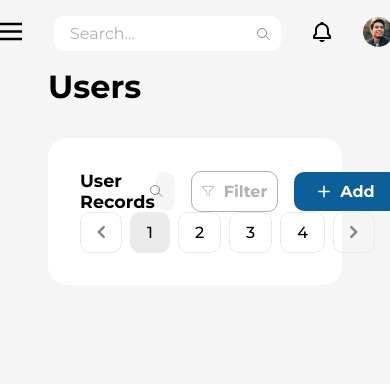
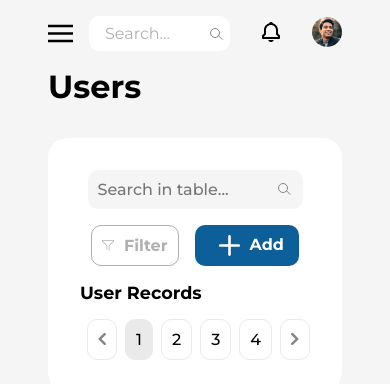
Before and after one commit to m26unkwn/dash-board, a React (Create React App) app: page /users in a window 390 px wide. Shown: the top 384 px of the page. Built offline with nearby package versions, Linux system fonts and the light colour scheme; no server answers; sample sign-in values are in the browser's storage.

Commit message:
responsive : error page responsive

```diff
--- a/src/components/SidebarNav/sidebarNav.css
+++ b/src/components/SidebarNav/sidebarNav.css
@@ -1,11 +1,7 @@
 .sidebar-content-wrapper {
   padding: 3rem 2rem;
+  height: 100%;
 
-  width: 15rem;
-  height: 95vh;
-  position: fixed;
-  border-radius: 1.8rem;
-  background: var(--PRIMARY-COLOR);
   display: flex;
   flex-direction: column;
 }
--- a/src/screens/error/error.css
+++ b/src/screens/error/error.css
@@ -23,3 +23,24 @@
   width: fit-content;
   margin: 0;
 }
+
+@media (max-width: 780px) {
+  .route-error-container {
+    margin-right: 12rem;
+    width: 100%;
+    margin-left: 0;
+  }
+  .route-error-wrapper > h1 {
+    font-size: 5rem;
+  }
+
+  .route-error-wrapper > h3 {
+    font-size: 2rem;
+  }
+  .route-error-wrapper > a > button {
+    width: 8rem;
+    width: fit-content;
+    font-size: 1rem;
+    margin: 0;
+  }
+}
--- a/src/screens/header/Header.jsx
+++ b/src/screens/header/Header.jsx
@@ -1,8 +1,22 @@
+import { useState } from "react";
 import { NavLink, useLocation } from "react-router-dom";
 import { Avatar, NotificationIcon, searchIcon, MenuIcon } from "../../assets";
+import { SidebarNav } from "../../components";
 import "./header.css";
 
 export const Header = () => {
+  const [sidebarOpen, setSidebarOpen] = useState(false);
+
+  const openSidebarHandler = () => {
+    setSidebarOpen(true);
+  };
+
+  const hideSidebarHandler = (e) => {
+    if (e.target.classList.contains("sidebar-backdrop")) {
+      setSidebarOpen(false);
+    }
+  };
+
   const { pathname } = useLocation();
   const headerTitle = () => {
     if (pathname === "/setting") {
@@ -27,10 +41,11 @@ export const Header = () => {
       <div className='header-title'>
         <h1>{headerTitle()}</h1>
       </div>
-      <div className='header-nav'>
-        <button className='header-menu'>
+      <div className='header-nav-container'>
+        <button className='header-menu' onClick={openSidebarHandler}>
           <img src={MenuIcon} alt='menu' />
         </button>
+        <div className='header-nav'>
           <div className='header-search'>
             <input type='text' placeholder='Search...' />
             <button>
@@ -49,5 +64,13 @@ export const Header = () => {
           </div>
         </div>
       </div>
+      {sidebarOpen && (
+        <div className='sidebar-backdrop' onClick={hideSidebarHandler}>
+          <div className='sidebar-mobile-container'>
+            <SidebarNav />
+          </div>
+        </div>
+      )}
+    </div>
   );
 };
--- a/src/screens/header/header.css
+++ b/src/screens/header/header.css
@@ -26,6 +26,7 @@
   padding: 8px 1rem;
   font-size: 1rem;
   font-weight: 500;
+  width: 100%;
 
   border: none;
   outline: none;
@@ -52,6 +53,34 @@
   border-radius: 50%;
   cursor: pointer;
 }
+.header-menu {
+  display: none;
+}
+
+.sidebar-backdrop {
+  display: none;
+  position: fixed;
+  top: 0;
+  left: 0;
+  width: 100%;
+  height: 100%;
+  background: rgba(0, 0, 0, 0.5);
+  z-index: 5;
+}
+
+.sidebar-mobile-container {
+  display: none;
+  width: 15rem;
+  height: 100vh;
+  background: var(--PRIMARY-COLOR);
+}
+
+.header-nav-container {
+  display: flex;
+  justify-content: space-between;
+  align-items: center;
+  gap: 1rem;
+}
 
 @media (max-width: 780px) {
   .header-container {
@@ -64,4 +93,17 @@
     margin-top: 1rem;
     font-size: 16px;
   }
+  .sidebar-backdrop,
+  .sidebar-mobile-container {
+    display: block;
+  }
+
+  .header-menu {
+    display: flex;
+    align-items: center;
+  }
+
+  .header-nav-container {
+    width: 100%;
+  }
 }
--- a/src/screens/setting/setting.css
+++ b/src/screens/setting/setting.css
@@ -165,3 +165,14 @@
     width: 25rem;
   }
 }
+
+@media (max-width: 780px) {
+  .profile-info-container {
+    display: flex;
+    flex-direction: column;
+    gap: 1rem;
+  }
+  .profile-form {
+    margin: auto;
+  }
+}
--- a/src/screens/sidebar/Sidebar.jsx
+++ b/src/screens/sidebar/Sidebar.jsx
@@ -1,11 +1,8 @@
 import "./sidebar.css";
-import { NavLink } from "react-router-dom";
-import { navItems } from "../../data";
-import { useAuth } from "../../store/provider/auth-provider";
+
 import { SidebarNav } from "../../components";
 
 export const Sidebar = () => {
-  const { logoutUser } = useAuth();
   return (
     <div className='sidebar-container'>
       <SidebarNav />
--- a/src/screens/sidebar/sidebar.css
+++ b/src/screens/sidebar/sidebar.css
@@ -1,5 +1,10 @@
 .sidebar-container {
   grid-area: sidebar;
+  position: fixed;
+  width: 15rem;
+  height: 95vh;
+  border-radius: 1.8rem;
+  background: var(--PRIMARY-COLOR);
 }
 
 @media (max-width: 780px) {
--- a/src/screens/users/Users.jsx
+++ b/src/screens/users/Users.jsx
@@ -75,6 +75,7 @@ export const Users = () => {
               <img src={searchIcon} alt='Search-user' />
             </button>
           </div>
+          <div className='user-cta'>
             <button className='filter-btn'>
               <img src={FilterIcon} alt='filter' />
               <span>Filter</span>
@@ -83,6 +84,7 @@ export const Users = () => {
               <img src={AddIcon} alt='add' />
               <span>Add</span>
             </button>
+          </div>
         </div>
       </div>
 
--- a/src/screens/users/users.css
+++ b/src/screens/users/users.css
@@ -126,9 +126,31 @@ td:first-child > img {
   margin-top: 1rem;
 }
 
+.user-cta {
+  display: flex;
+  gap: 1rem;
+}
+
 @media (max-width: 780px) {
   table {
     display: block;
     overflow-x: scroll;
   }
+  .users-header {
+    display: flex;
+    flex-direction: column-reverse;
+    gap: 1rem;
+  }
+  .users-title {
+    align-self: flex-start;
+  }
+  .pagination-container {
+    margin-top: 1rem;
+  }
+  .pagination-btn {
+    padding: 10px;
+  }
+  .users-filters {
+    flex-direction: column;
+  }
 }
```
Lines whose indentation alone changed are shown as unchanged.
